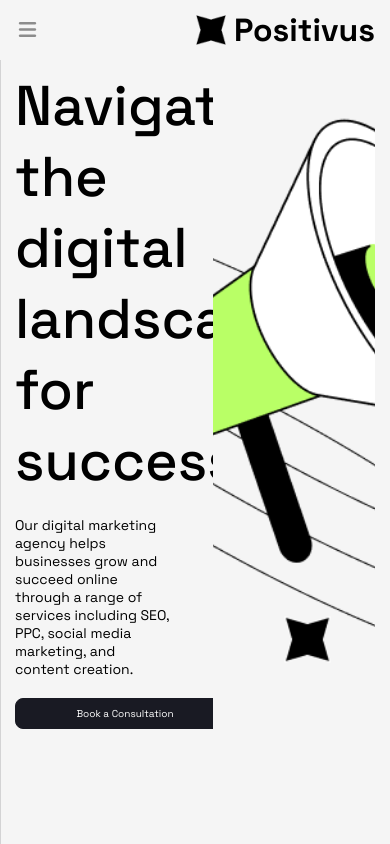
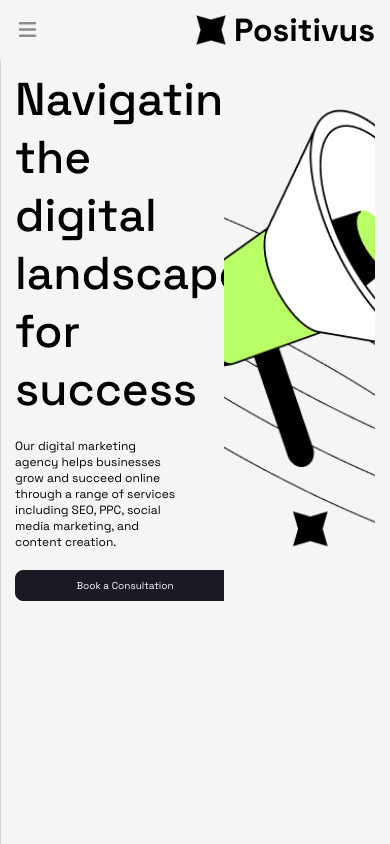
Before and after one commit to Blessen25/Positivus_website, a React (Vite) app in the folder frontend/: page / in a window 390 px wide. Built offline with nearby package versions, Linux system fonts and the light colour scheme.

Commit message:
Fixing responsiveness for the first section

```diff
--- a/frontend/src/components/Home/home.css
+++ b/frontend/src/components/Home/home.css
@@ -17,7 +17,7 @@
 
 .home_first_Contentsec {
 
-    width: 44%;
+    width: 46%;
     display: flex;
     flex-direction: column;
     justify-content: space-between;
@@ -34,7 +34,7 @@
 
 .home_first_Imagesec {
 
-    width: 45%;
+    width: 35%;
 }
 
 .bookaconsclass {
@@ -50,6 +50,41 @@
     font-size: 56px;
     font-weight: 500;
 }
+
+@media screen and (max-width: 1300px) {
+
+    .home_first_Imagesec {
+
+        width: 41%;
+    }
+}
+
+@media screen and (max-width: 1124px) {
+
+    .home_first_Imagesec {
+
+        width: 38%;
+    }
+
+    .navigatecontent {
+
+        font-size: 46px;
+    }
+}
+
+@media screen and (max-width: 1021px) {
+
+    .home_first_Imagesec {
+
+        width: 42%;
+    }
+
+    .navigatecontent {
+
+        font-size: 46px;
+    }
+}
+
 
 @media screen and (max-width: 991px) {
 
--- a/frontend/src/components/Home/home.tsx
+++ b/frontend/src/components/Home/home.tsx
@@ -94,7 +94,7 @@ const Home_firstSection:React.FC = () => {
                 <div className="home_first_Contentsec">
 
                     <h1 className="navigatecontent" >Navigating the digital landscape for success</h1>
-                    <p className="text-bg">Our digital marketing agency helps businesses grow and succeed online through a range of services including SEO, PPC, social media marketing, and content creation.</p>
+                    <p className="text-md">Our digital marketing agency helps businesses grow and succeed online through a range of services including SEO, PPC, social media marketing, and content creation.</p>
                     <Button_Comp_Clr text="Book a Consultation" className="bookaconsclass"/>
                 </div>
                 <div className="home_first_Imagesec">
```
